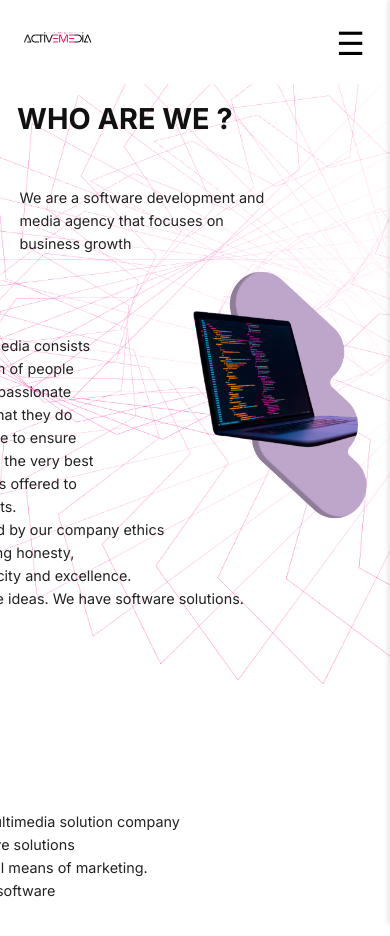
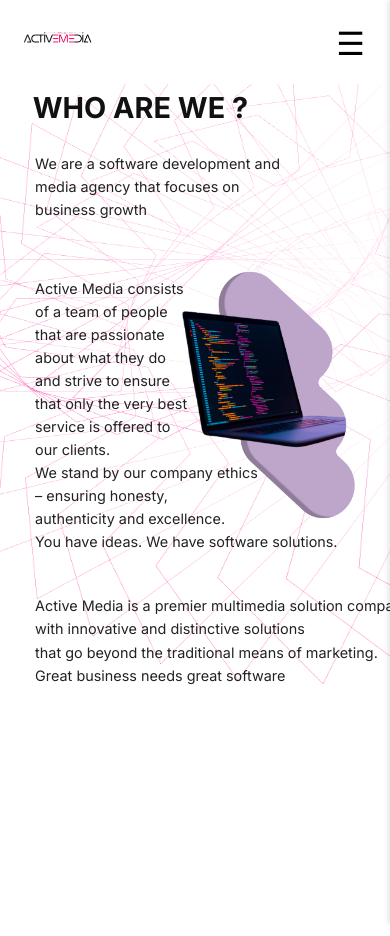
Before and after one commit to Divine-Ntambwe/Active-Media, a React (Vite) app: page /about-us in a window 390 px wide. Shown: the top 936 px of the page. Built offline with nearby package versions, Linux system fonts and the light colour scheme.

Commit message:
Responsiveness for the software development page and who we are is done , all the devices fit for both

```diff
--- a/src/pages/About_Us.jsx
+++ b/src/pages/About_Us.jsx
@@ -80,19 +80,19 @@ export default function About_Us() {
       {/* Slides container */}
       <div className={styles.slidesContainer} ref={containerRef}>
         {/* Slide 1 */}
-        <div className={`${styles.aboutDiv} ${styles.div1}`}>
-          <div className={`${styles.laptopWrapper} ${styles.fadeInStagger}`}>
-            <img src="/laptop.png" alt="Laptop" className={styles.laptop} />
+        <div className={`${styles.aboutDiv} ${styles.div1} ${styles.aboutDivN} ${styles.div1N}`}>
+          <div className={`${styles.laptopWrapper} ${styles.fadeInStagger} ${styles.laptopWrapperN}`}>
+            <img src="/laptop.png" alt="Laptop" className={`${styles.laptop} ${styles.laptopN}`} />
           </div>
-          <h2 className={`${styles.heading} ${styles.fadeInStagger}`}>
+          <h2 className={`${styles.heading} ${styles.fadeInStagger} ${styles.headingN}`}>
             WHO ARE WE ?
           </h2>
-          <p className={`${styles.textBlock} ${styles.topLeft} ${styles.fadeInStagger}`}>
+          <p className={`${styles.textBlockN} ${styles.topLeftN} ${styles.fadeInStagger} ${styles.textBlock} ${styles.topLeft}`}>
             We are a software development and <br />
             media agency that focuses on <br />
             business growth
           </p>
-          <p className={`${styles.textBlock} ${styles.bottomLeft} ${styles.fadeInStagger}`}>
+          <p className={`${styles.textBlock} ${styles.bottomLeft} ${styles.fadeInStagger} ${styles.textBlockN} ${styles.bottomLeftN}`}>
             Active Media consists <br /> of a team of people <br />
             that are passionate <br /> about what they do <br />
             and strive to ensure <br />
@@ -103,7 +103,7 @@ export default function About_Us() {
             authenticity and excellence. <br />
             You have ideas. We have software solutions.
           </p>
-          <p className={`${styles.textBlock} ${styles.rightBlock} ${styles.fadeInStagger}`}>
+          <p className={`${styles.textBlock} ${styles.rightBlock} ${styles.fadeInStagger} ${styles.textBlockN} ${styles.rightBlockN}`}>
             Active Media is a premier multimedia solution company <br />
             with innovative and distinctive solutions <br />
             that go beyond the traditional means of marketing. <br />
--- a/src/pages/About_Us.module.css
+++ b/src/pages/About_Us.module.css
@@ -585,306 +585,6 @@ body {
 
 }
 
-/* Niclette */
-@media (min-width: 1750px) {
-  .laptopWrapper {
-    right: 20%;
-    top: 10%;
-    transform: scale(1.1);
-    width: 45%;
-  }
-
-  .laptop {
-    max-width: 75%;
-  }
-
-  .heading {
-    font-size: 2.9rem;
-    left: 16%;
-    top: 7%;
-    /* color: red; */
-  }
-
-  .textBlock {
-    font-size: 1.4rem;
-    line-height: 1.8;
-  }
-
-  .topLeft {
-    width: 25%;
-    top: 14%;
-    left: 16%;
-  }
-
-  .bottomLeft {
-    width: 22%;
-    top:30%;
-    left: 3%;
-  }
-
-  .rightBlock {
-    width: 100%;
-    right: -58%;
-    top: 20%;
-  }
-}
-
-/* --- Tablets & Small Laptops  --- */
-@media (max-width: 1024px) and (min-width: 601px) {
-  .aboutSection {
-    height: auto;
-  }
-
-  .laptopWrapper {
-    right: -2%;
-    top: 8%;
-  }
-
-  .laptop {
-    max-width: 70%;
-  }
-
-  .heading {
-    font-size: 2rem;
-    /* color: red; */
-     top: 8%;
-    left: 9%;
-  }
-
-  .textBlock {
-    font-size: 1rem;
-    width: 30%;
-  }
-
-  .topLeft {
-    top: 13%;
-    left: 9%;
-  }
-
-  .bottomLeft {
-    bottom: 20%;
-    left: 18%;
-  }
-
-  .rightBlock {
-    top: 25%;
-    right: 4%;
-    width: 30%;
-  }
-}
-
-
-/* RESPONSIVENESS-MOBILE */
-@media (max-width: 600px) {
-  .aboutSection {
-    flex-direction: column;
-    height: auto;
-
-  }
-
-  .aboutDiv {
-    height: auto;
-    display: flex;
-    flex-direction: column;
-    /* align-items: center; */
-    text-align: center;
-  }
-
-  .laptopWrapper {
-    position: relative;
-    top: 11%;
-    right: -24%;
-    width: 90%;
-    margin: 0 auto;
-    display: flex;
-  }
-
-  .laptop {
-    max-width: 100%;
-    height: auto;
-    /* right: 2rem; */
-  }
-
-  .heading {
-    position: relative;
-    top: -26%;
-    left: -23%;
-    right: 60%;
-    margin-top: 1em;
-    font-size: 1.8rem;
-    text-align: center;
-  }
-
-  /* .textBlock {
-    position: relative;
-    width: 90%;
-    top: -0%;
-    left: 0;
-    margin: 1em auto;
-    font-size: 1rem;
-    line-height: 1.6;
-  } */
-
-  .topLeft {
-    position: relative;
-    top: -41%;
-    left: 10%;
-    right: 0;
-    bottom: 0;
-    width: 90%;
-    text-align: left;
-  }
-  .bottomLeft{
-    position: relative;
-    top: -19%;
-    left: -10%;
-    width: 90%;
-    text-align: left;
-  }
-  .rightBlock {
-    position: relative;
-    top: -20%;
-    right: 5%;
-    width: 100%;
-    margin: 0 auto;
-    /* font-size: clamp(0.8rem, 1vw + 0.5rem, 1.2rem); */
-    /* overflow-wrap: break-word;
-    word-break: break-word;
-    text-wrap: balance;  */
-    z-index: 3000;
-  }
-}
-
-  @media (max-width: 431px) {
-    .laptopWrapper{
-      right: -43%;
-      width: 100%;
-      top:7%;
-    }
-    .heading{
-      position: absolute;
-      top: -4%;
-      left: -4%;
-      width: 80%;
-    }
-    .textBlock{
-      font-size: 0.9rem;
-    }
-    .topLeft{
-      position: absolute;
-      top: 5%;
-      left: 10%;
-      width: 90%;
-    }
-    .bottomLeft{
-      position: absolute;
-      top: 19%;
-      left: -10%;
-      width: 90%;
-    }
-    .rightBlock {
-      position: absolute;
-      top: 58%;
-      left: -50%;
-      width: 100%;
-      margin: 0 auto;
-      text-align: left;
-    }
-  }
-
-  @media (max-width: 375px) {
-    .laptopWrapper{
-      right: -50%;
-      width: 100%;
-      top:8%;
-    }
-    .heading{
-      position: absolute;
-      top: -3%;
-      left: -2%;
-      width: 80%;
-    }
-    .textBlock{
-      font-size: 0.8rem;
-    }
-    .topLeft{
-      position: absolute;
-      top: 7%;
-      left: 10%;
-      width: 90%;
-    }
-    .bottomLeft{
-      position: absolute;
-      top: 21%;
-      left: -10%;
-      width: 90%;
-    }
-    .rightBlock {
-      position: absolute;
-      top: 60%;
-      left: -50%;
-      width: 100%;
-      margin: 0 auto;
-      text-align: left;
-    }
-
-  }
-  @media (max-width: 824px){
-    .laptopWrapper{
-      right: -29%;
-      width: 90%;
-      top:6%;
-      /* border: 3px solid red; */
-  }
-  .heading{
-    width: 90%;
-    top: 5%;
-    left: 13%;
-  }
-  .topLeft{
-    width: 90%;
-    left: 13%;
-    top: 10%;
-  }
-  .bottomLeft{
-    width: 90%;
-    left: -8%;
-    top: 25%;
-  }
-  .rightBlock{
-    top: 65%;
-    right: -3%;
-    width: 90%;
-  }
-}
-@media (max-width: 768px){
-  .laptopWrapper{
-    right: -43%;
-    width: 90%;
-    top:12%;
-    /* border: 3px solid red; */
-}
-.heading{
-  width: 90%;
-  top: -1%;
-  left: -13%;
-}
-.topLeft{
-  width: 90%;
-  left: 5%;
-  top: 9%;
-}
-.bottomLeft{
-  width: 90%;
-  left: -15%;
-  top: 22%;
-}
-.rightBlock{
-  top: 64%;
-  right: 50%;
-  width: 100%;
-}
-}
 
 /* --- Ensure desktop (>=1201px) keeps your original values --- */
 @media (min-width: 1201px) {
@@ -1071,3 +771,312 @@ body {
   }
 
 }
+    /* Niclette */
+    @media (min-width: 1750px) {
+      .laptopWrapperN{
+        right: 20%;
+        top: 10%;
+        transform: scale(1.1);
+        width: 45%;
+      }
+
+      .laptopN{
+        max-width: 75%;
+      }
+
+      .headingN{
+        font-size: 2.9rem;
+        left: 16%;
+        top: 7%;
+        /* color: red; */
+      }
+
+      .textBlockN {
+        font-size: 1.4rem;
+        line-height: 1.8;
+      }
+
+      .topLeftN {
+        width: 25%;
+        top: 14%;
+        left: 16%;
+      }
+
+      .bottomLeftN {
+        width: 22%;
+        top:30%;
+        left: 3%;
+      }
+
+      .rightBlockN {
+        width: 100%;
+        right: -58%;
+        top: 20%;
+      }
+    }
+
+    /* --- Tablets & Small Laptops  --- */
+    @media (max-width: 1024px) and (min-width: 601px) {
+      .aboutSectionN{
+        height: auto;
+      }
+
+      .laptopWrapperN {
+        right: -2%;
+        top: 8%;
+      }
+
+      .laptopN {
+        max-width: 70%;
+      }
+
+      .headingN {
+        font-size: 2rem;
+        /* color: red; */
+         top: 8%;
+        left: 9%;
+      }
+
+      .textBlockN {
+        font-size: 1rem;
+        width: 30%;
+      }
+
+      .topLeftN {
+        top: 13%;
+        left: 9%;
+      }
+
+      .bottomLeftN {
+        bottom: 20%;
+        left: 18%;
+      }
+
+      .rightBlockN {
+        top: 25%;
+        right: 4%;
+        width: 30%;
+      }
+    }
+
+
+    /* RESPONSIVENESS-MOBILE */
+    @media (max-width: 600px) {
+      .aboutSectionN{
+        flex-direction: column;
+        height: auto;
+
+      }
+
+      .aboutDivN{
+        height: auto;
+        display: flex;
+        flex-direction: column;
+        /* align-items: center; */
+        text-align: center;
+      }
+
+      .laptopWrapperN {
+        position: relative;
+        top: 11%;
+        right: -24%;
+        width: 90%;
+        margin: 0 auto;
+        display: flex;
+      }
+
+      .laptopN {
+        max-width: 100%;
+        height: auto;
+        /* right: 2rem; */
+      }
+
+      .headingN{
+        position: relative;
+        top: -26%;
+        left: -23%;
+        right: 60%;
+        margin-top: 1em;
+        font-size: 1.8rem;
+        text-align: center;
+      }
+
+      /* .textBlock {
+        position: relative;
+        width: 90%;
+        top: -0%;
+        left: 0;
+        margin: 1em auto;
+        font-size: 1rem;
+        line-height: 1.6;
+      } */
+
+      .topLeftN {
+        position: relative;
+        top: -41%;
+        left: 10%;
+        right: 0;
+        bottom: 0;
+        width: 90%;
+        text-align: left;
+      }
+      .bottomLeftN {
+        position: relative;
+        top: -19%;
+        left: -10%;
+        width: 90%;
+        text-align: left;
+      }
+      .rightBlockN {
+        position: relative;
+        top: -20%;
+        right: 5%;
+        width: 100%;
+        margin: 0 auto;
+        /* font-size: clamp(0.8rem, 1vw + 0.5rem, 1.2rem); */
+        /* overflow-wrap: break-word;
+        word-break: break-word;
+        text-wrap: balance;  */
+        z-index: 3000;
+      }
+    }
+
+      @media (max-width: 431px) {
+        .laptopWrapperN{
+          right: -43%;
+          width: 100%;
+          top:7%;
+        }
+        .headingN{
+          position: absolute;
+          top: -4%;
+          left: -4%;
+          width: 80%;
+        }
+        .textBlockN{
+          font-size: 0.9rem;
+        }
+        .topLeftN{
+          position: absolute;
+          top: 5%;
+          left: 10%;
+          width: 90%;
+        }
+        .bottomLeftN{
+          position: absolute;
+          top: 19%;
+          left: -10%;
+          width: 90%;
+        }
+        .rightBlockN {
+          position: absolute;
+          top: 58%;
+          left: -50%;
+          width: 100%;
+          margin: 0 auto;
+          text-align: left;
+        }
+      }
+
+      @media (max-width: 375px) {
+        .laptopWrapperN{
+          right: -50%;
+          width: 100%;
+          top:8%;
+          /* border: 6px solid purple; */
+        }
+        .headingN{
+          position: absolute;
+          top: -2%;
+          left: 10%;
+          width: 80%;
+        }
+        .textBlockN{
+          font-size: 0.8rem;
+        }
+        .topLeftN{
+          position: absolute;
+          top: 7%;
+          left: 10%;
+          width: 90%;
+        }
+        .bottomLeftN{
+          position: absolute;
+          top: 21%;
+          left: -10%;
+          width: 90%;
+        }
+        .rightBlockN {
+          position: absolute;
+          top: 10%;
+          /* border: 6px solid orange; */
+          left: -20%;
+          width: 90%;
+          margin: 0;
+          /* text-align: left; */
+        }
+
+      }
+
+      /* This query is fine- Niclette */
+      @media (max-width: 824px){
+        .laptopWrapperN{
+          right: -29%;
+          width: 90%;
+          top:6%;
+          /* border: 3px solid red; */
+      }
+      .headingN{
+        width: 90%;
+        top: 5%;
+        left: 13%;
+      }
+      .topLeftN{
+        width: 90%;
+        left: 13%;
+        top: 10%;
+      }
+      .bottomLeftN{
+        width: 90%;
+        left: 13%;
+        top: 25%;
+      }
+      .rightBlockN {
+        top: 65%;
+        right: -3%;
+        width: 90%;
+      }
+    }
+
+
+    /* this media query is fine- Niclette */
+    @media (max-width: 768px){
+      .aboutDivN{
+        overflow: hidden;
+      }
+      .laptopWrapperN{
+        right: -40%;
+        width: 90%;
+        top:12%;
+    }
+    .headingN{
+      width: 90%;
+      top: -2%;
+      left: -9%;
+    }
+    .topLeftN{
+      width: 90%;
+      left: 9%;
+      top: 6%;
+    }
+    .bottomLeftN{
+      width: 90%;
+      left: 9%;
+      top: 17%;
+    }
+    .rightBlockN {
+      top: 45%;
+      left: 9%;
+      width: 100%;
+    }
+    }
```
Also changed, not shown: src/pages/Software.jsx (+5 -5 lines), src/pages/Software.module.css (+86 -0 lines).
